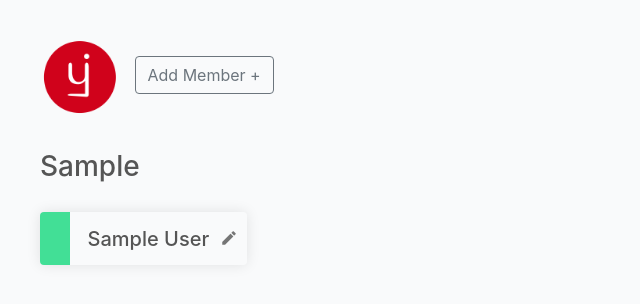
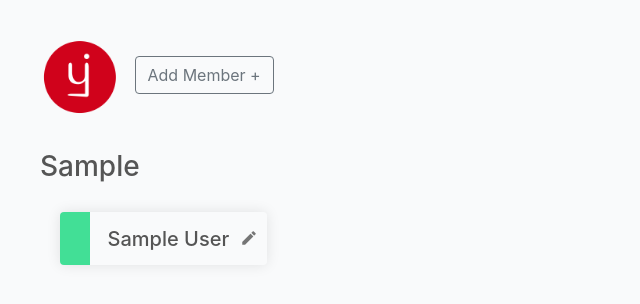
Before and after one commit to avinashb98/remote-status, a Node server app: a page that uses src/views/index.hbs in a window 1280 px wide. Shown: the top 304 px of the page, without its empty margins (0-640 px from the left). Run offline with Node 20, Linux system fonts and the light colour scheme; tables that the repository leaves empty hold one stand-in row (values such as "Sample post"); some libraries are stand-ins or nearby versions.

Commit message:
change user card margins

```diff
--- a/public/stylesheets/style.css
+++ b/public/stylesheets/style.css
@@ -37,8 +37,8 @@ h2 {
 .user-card {
   box-shadow: 0 0 14px 0 rgba(0, 0, 0, 0.1);
   border-radius: 4px;
-  margin-left: 20px;
-  margin-bottom: 20px;
+  margin-left: 40px;
+  margin-bottom: 40px;
   position: relative;
   padding-left: 40px;
   height: 53px;
```
